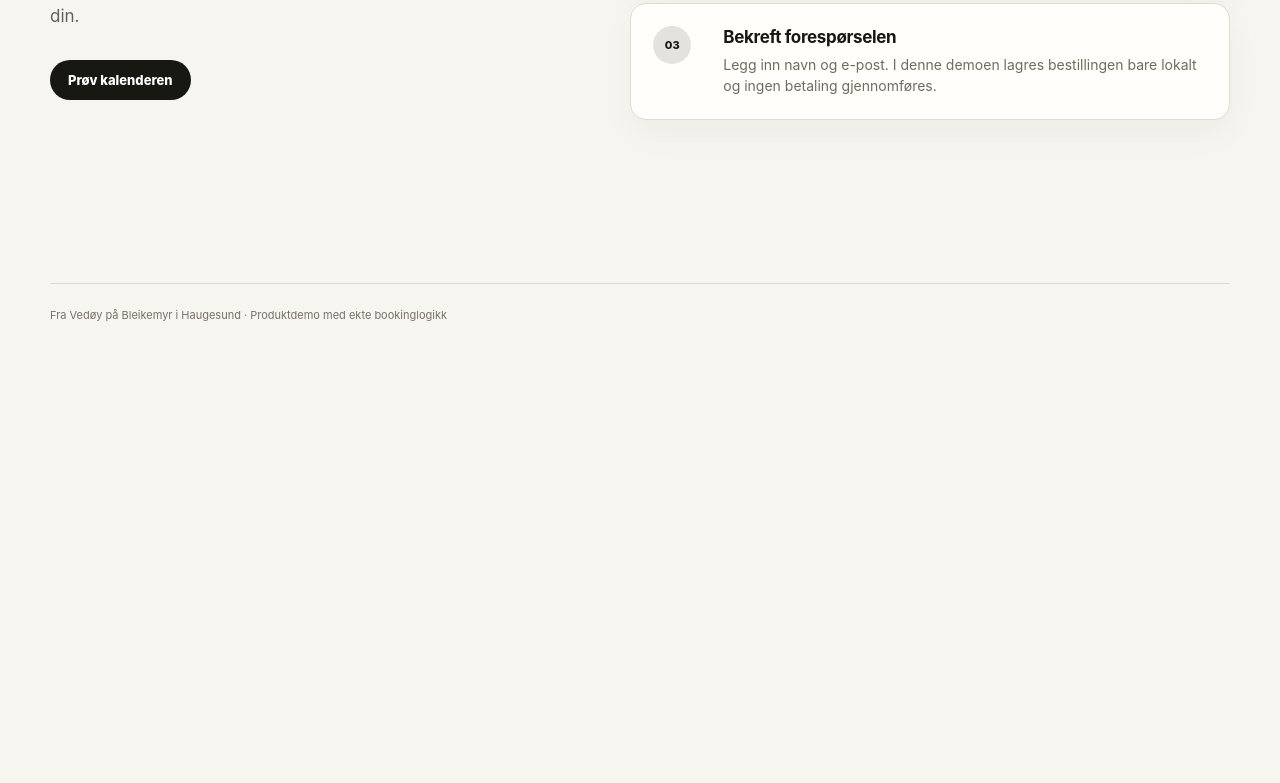
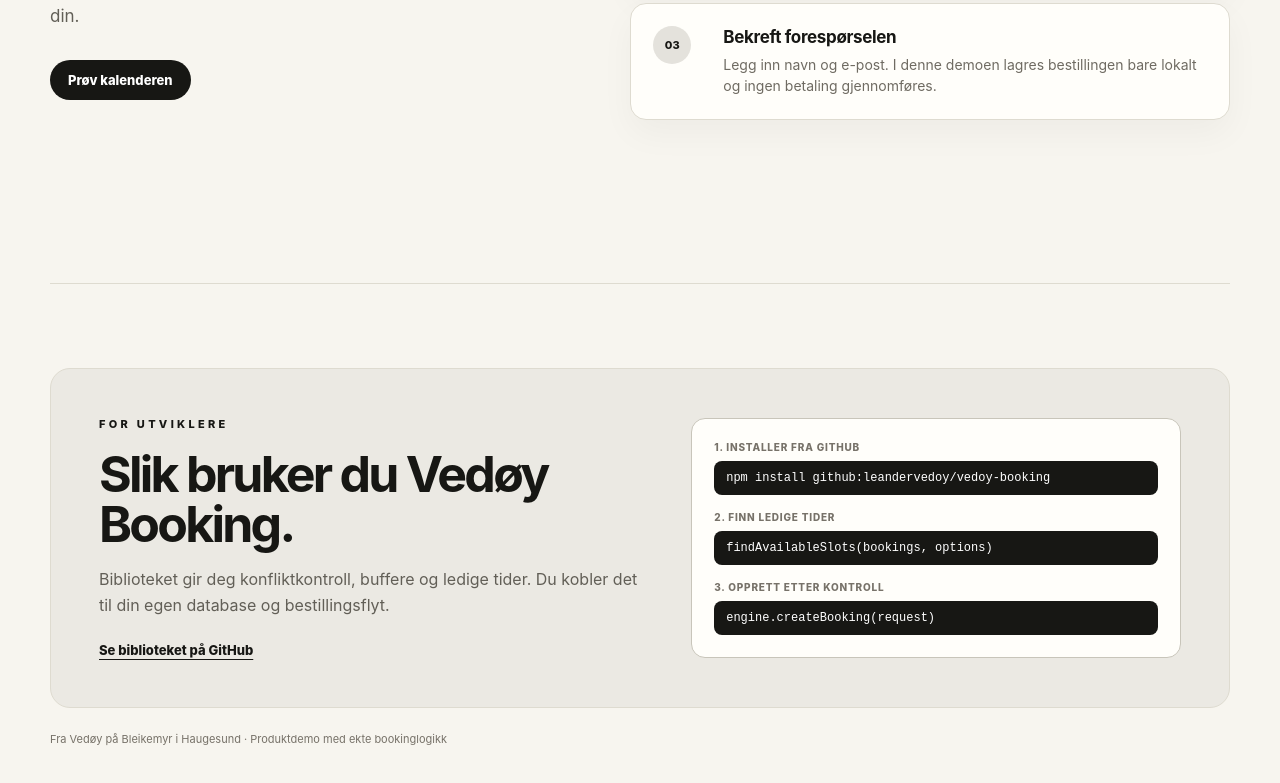
Before and after one commit to leandervedoy/vedoy-booking, a website: page public/index.html in a window 1280 px wide. Shown: the part 1669-2452 px from the top of the page. Before the commit the page ends 2074 px from the top, so only its background shows below. Drawn offline with Linux system fonts and the light colour scheme; no server answers.

Commit message:
Add booking library usage guide

```diff
--- a/public/index.html
+++ b/public/index.html
@@ -61,6 +61,15 @@
         <li><span class="how-number">03</span><div><h3>Bekreft forespørselen</h3><p>Legg inn navn og e-post. I denne demoen lagres bestillingen bare lokalt og ingen betaling gjennomføres.</p></div></li>
       </ol>
     </section>
+    <section class="library-guide" aria-labelledby="library-guide-title">
+      <div>
+        <p class="eyebrow">For utviklere</p>
+        <h2 id="library-guide-title">Slik bruker du Vedøy Booking.</h2>
+        <p>Biblioteket gir deg konfliktkontroll, buffere og ledige tider. Du kobler det til din egen database og bestillingsflyt.</p>
+        <a class="guide-link" href="https://github.com/leandervedoy/vedoy-booking">Se biblioteket på GitHub</a>
+      </div>
+      <div class="code-card"><span>1. Installer fra GitHub</span><code>npm install github:leandervedoy/vedoy-booking</code><span>2. Finn ledige tider</span><code>findAvailableSlots(bookings, options)</code><span>3. Opprett etter kontroll</span><code>engine.createBooking(request)</code></div>
+    </section>
     <p class="footer">Fra Vedøy på Bleikemyr i Haugesund · Produktdemo med ekte bookinglogikk</p>
   </main>
   <script>
--- a/public/style.css
+++ b/public/style.css
@@ -59,6 +59,14 @@ body{margin:0;background:#f7f5ef;color:#171714}
 .how-number{display:grid;width:38px;height:38px;place-items:center;border-radius:50%;background:#e4e2dc;font-size:11px;font-weight:800}
 .how-steps h3{margin:1px 0 0;font-size:17px;letter-spacing:-.02em}
 .how-steps p{margin:7px 0 0;color:#6f6b62;font-size:14px;line-height:1.55}
+.library-guide{display:grid;grid-template-columns:minmax(0,1fr) minmax(360px,.9fr);gap:48px;align-items:center;margin-top:84px;padding:48px;border:1px solid #dedbd0;border-radius:20px;background:#ebe9e3}
+.library-guide h2{margin:0;font-size:clamp(32px,4vw,50px);letter-spacing:-.055em;line-height:1}
+.library-guide>div>p:not(.eyebrow){max-width:540px;margin:18px 0 0;color:#625f57;line-height:1.6}
+.guide-link{display:inline-flex;margin-top:24px;color:#171714;font-size:13px;font-weight:800;text-underline-offset:4px}
+.code-card{display:grid;gap:8px;padding:22px;border:1px solid #c8c5ba;border-radius:14px;background:#fffefa}
+.code-card span{margin-top:8px;color:#777269;font-size:10px;font-weight:800;letter-spacing:.08em;text-transform:uppercase}
+.code-card span:first-child{margin-top:0}
+.code-card code{padding:10px 12px;border-radius:8px;background:#171714;color:#fff;font-size:12px;overflow:auto}
 .footer{margin-top:24px;color:#777269;font-size:11px}
-@media(max-width:980px){.booking-shell{grid-template-columns:1fr 1.4fr}.details{grid-column:1/-1}.how-it-works{grid-template-columns:1fr;gap:44px;min-height:auto}.how-copy{max-width:620px}}
+@media(max-width:980px){.booking-shell{grid-template-columns:1fr 1.4fr}.details{grid-column:1/-1}.how-it-works,.library-guide{grid-template-columns:1fr;gap:44px;min-height:auto}.how-copy{max-width:620px}}
 @media(max-width:700px){.page{width:min(100% - 28px,1180px);padding-top:64px}.hero h1{font-size:50px}.notice{margin-top:48px}.product-head h2{font-size:30px}.booking-shell{grid-template-columns:1fr}.details{grid-column:auto}.panel{border-radius:14px}.day{min-height:46px;padding:6px}.slot-list{grid-template-columns:repeat(2,1fr)}.how-it-works{margin-top:84px;padding:44px 0}.how-copy h2{font-size:44px}.how-steps li{grid-template-columns:42px 1fr;gap:12px;padding:18px}.how-steps p{font-size:13px}}
```
